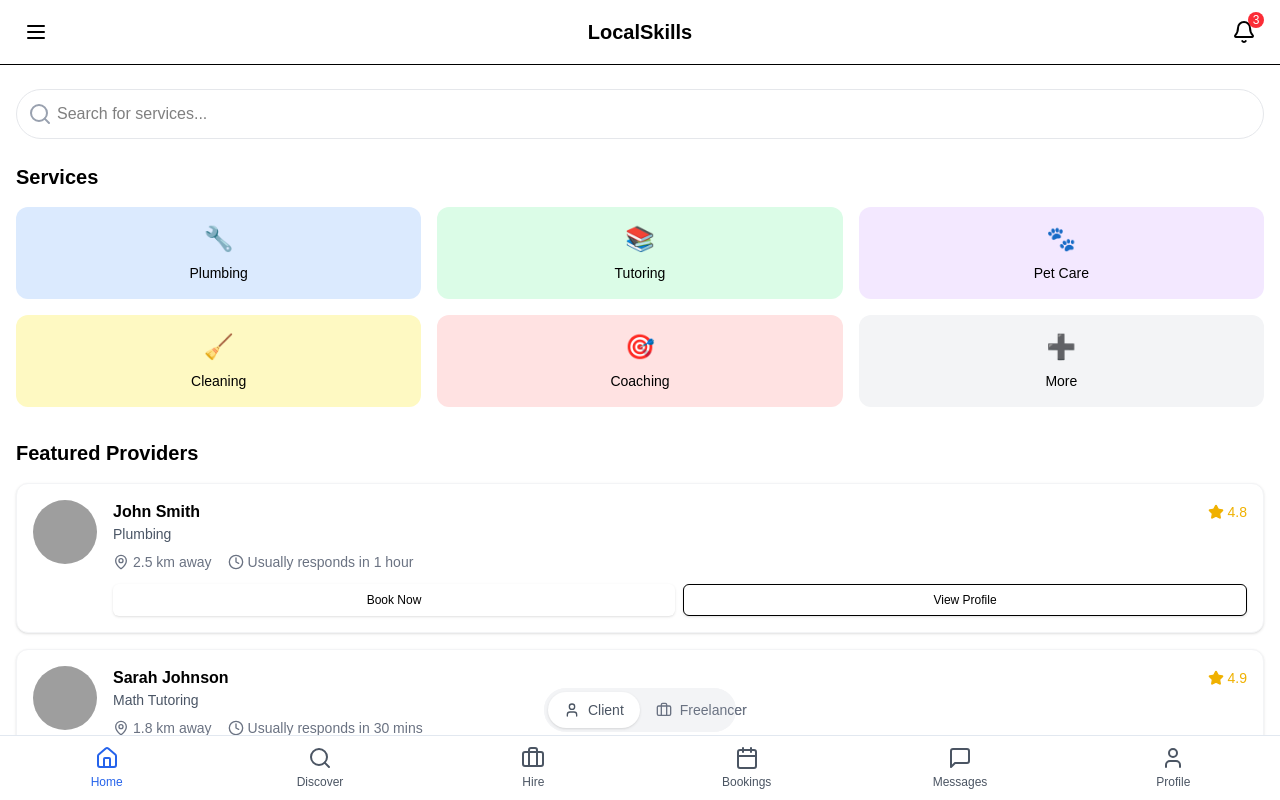
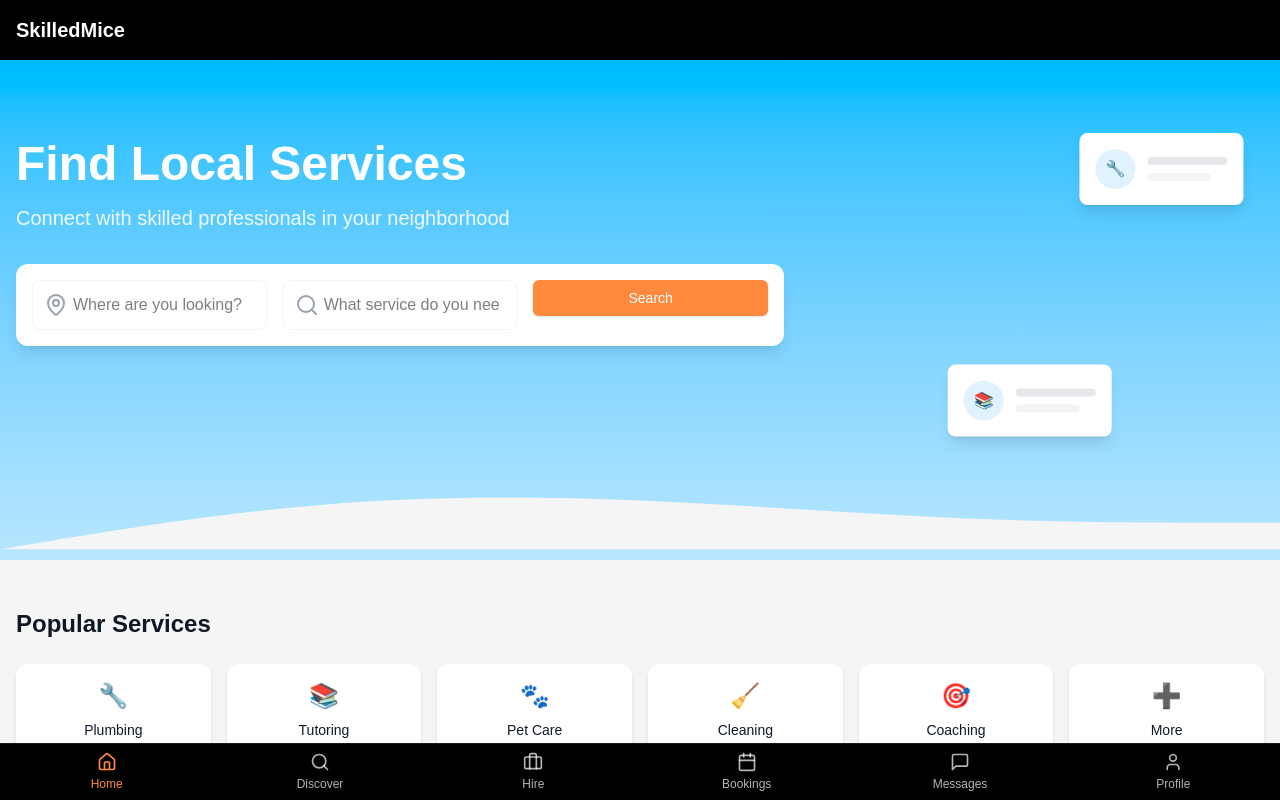
Before and after one commit to SonuCreativeLabs/DoodLance, a Next.js app: page / in a window 1280 px wide. Shown: the top 800 px of the page. Built offline with nearby package versions, Linux system fonts and the light colour scheme; grey boxes are pictures that could not be loaded.

Commit message:
Enhance: Update main layout and bottom navigation styles, improve hero section with animations, and refine service categories and featured providers display

```diff
--- a/package.json
+++ b/package.json
@@ -16,6 +16,7 @@
     "@radix-ui/react-slot": "^1.2.0",
     "@radix-ui/react-tabs": "^1.1.4",
     "@radix-ui/react-toast": "^1.2.7",
+    "@t3-oss/env-nextjs": "^0.10.1",
     "@types/mapbox-gl": "^3.4.1",
     "class-variance-authority": "^0.7.1",
     "clsx": "^2.1.1",
@@ -28,7 +29,6 @@
     "react-dom": "^19.0.0",
     "react-map-gl": "^7.1.0",
     "tailwind-merge": "^3.2.0",
-    "@t3-oss/env-nextjs": "^0.10.1",
     "zod": "^3.22.4"
   },
   "devDependencies": {
--- a/src/app/auth/page.tsx
+++ b/src/app/auth/page.tsx
@@ -2,7 +2,7 @@
 
 import { useState } from 'react'
 import { motion } from 'framer-motion'
-import { Mail, Phone, Lock, ArrowRight } from 'lucide-react'
+import { Mail, Phone, ArrowRight } from 'lucide-react'
 import MainLayout from '@/components/layout/main-layout'
 import { Button } from '@/components/ui/button'
 
@@ -154,6 +154,8 @@ export default function Auth() {
               </div>
             </>
           )}
+
+          <p className="text-sm text-muted-foreground">Don&apos;t have an account?</p>
         </motion.div>
       </div>
     </MainLayout>
--- a/src/app/discover/page.tsx
+++ b/src/app/discover/page.tsx
@@ -15,18 +15,18 @@ const mockGigs = [
     distance: 0.5,
     postedTime: new Date(Date.now() - 3600000).toISOString(), // 1 hour ago
     budget: {
-      min: 50,
-      max: 100
+      min: 500,
+      max: 1000
     },
     category: 'Cleaning',
     location: {
-      lat: 37.7749,
-      lng: -122.4194,
-      address: '123 Main St, San Francisco, CA'
+      lat: 13.0827,
+      lng: 80.2707,
+      address: 'Anna Nagar, Chennai, Tamil Nadu'
     },
     client: {
       id: 'c1',
-      name: 'John Doe',
+      name: 'Priya Kumar',
       rating: 4.8,
       completedJobs: 12
     }
@@ -38,18 +38,18 @@ const mockGigs = [
     distance: 1.2,
     postedTime: new Date(Date.now() - 7200000).toISOString(), // 2 hours ago
     budget: {
-      min: 80,
-      max: 150
+      min: 800,
+      max: 1500
     },
     category: 'Gardening',
     location: {
-      lat: 37.7833,
-      lng: -122.4167,
-      address: '456 Market St, San Francisco, CA'
+      lat: 13.0500,
+      lng: 80.2121,
+      address: 'T. Nagar, Chennai, Tamil Nadu'
     },
     client: {
       id: 'c2',
-      name: 'Jane Smith',
+      name: 'Raj Sharma',
       rating: 4.9,
       completedJobs: 8
     }
@@ -91,25 +91,25 @@ export default function DiscoverPage() {
 
   return (
     <div className="h-full flex flex-col">
-      <div className="flex justify-between items-center p-4 bg-white border-b">
-        <h1 className="text-xl font-semibold">Discover Local Gigs</h1>
+      <div className="flex justify-between items-center p-4 bg-gradient-to-r from-primary to-primary-dark border-b border-white/10">
+        <h1 className="text-xl font-semibold text-white">Discover Local Gigs</h1>
         <div className="flex space-x-2">
           <button
             onClick={() => setViewMode('map')}
-            className={`px-4 py-2 rounded-lg ${
+            className={`px-4 py-2 rounded-lg transition-colors ${
               viewMode === 'map'
-                ? 'bg-blue-500 text-white'
-                : 'bg-gray-100 text-gray-600'
+                ? 'bg-accent text-white'
+                : 'bg-white/10 text-white/70 hover:bg-white/20'
             }`}
           >
             Map
           </button>
           <button
             onClick={() => setViewMode('feed')}
-            className={`px-4 py-2 rounded-lg ${
+            className={`px-4 py-2 rounded-lg transition-colors ${
               viewMode === 'feed'
-                ? 'bg-blue-500 text-white'
-                : 'bg-gray-100 text-gray-600'
+                ? 'bg-accent text-white'
+                : 'bg-white/10 text-white/70 hover:bg-white/20'
             }`}
           >
             Feed
--- a/src/app/page.tsx
+++ b/src/app/page.tsx
@@ -1,14 +1,17 @@
-import { Search, MapPin, Star, Clock } from 'lucide-react'
+"use client"
+
+import { Search, MapPin, Star, Clock, Calendar, User } from 'lucide-react'
 import MainLayout from '@/components/layout/main-layout'
 import { Button } from '@/components/ui/button'
+import { motion } from 'framer-motion'
 
 const serviceCategories = [
-  { name: 'Plumbing', icon: '🔧', color: 'bg-blue-100' },
-  { name: 'Tutoring', icon: '📚', color: 'bg-green-100' },
-  { name: 'Pet Care', icon: '🐾', color: 'bg-purple-100' },
-  { name: 'Cleaning', icon: '🧹', color: 'bg-yellow-100' },
-  { name: 'Coaching', icon: '🎯', color: 'bg-red-100' },
-  { name: 'More', icon: '➕', color: 'bg-gray-100' },
+  { name: 'Plumbing', icon: '🔧', color: 'bg-white' },
+  { name: 'Tutoring', icon: '📚', color: 'bg-white' },
+  { name: 'Pet Care', icon: '🐾', color: 'bg-white' },
+  { name: 'Cleaning', icon: '🧹', color: 'bg-white' },
+  { name: 'Coaching', icon: '🎯', color: 'bg-white' },
+  { name: 'More', icon: '➕', color: 'bg-white' },
 ]
 
 const featuredProviders = [
@@ -38,54 +41,175 @@ const featuredProviders = [
 export default function Home() {
   return (
     <MainLayout>
-      <div className="container mx-auto px-4 py-6">
-        {/* Search Bar */}
-        <div className="relative mb-6">
+      {/* Hero Banner with Animation */}
+      <div className="relative h-[500px] bg-gradient-to-b from-sky-400 to-sky-200 overflow-hidden">
+        {/* Animated Background Elements */}
+        <div className="absolute inset-0">
+          <motion.div
+            initial={{ opacity: 0 }}
+            animate={{ opacity: 1 }}
+            transition={{ duration: 1 }}
+            className="absolute inset-0"
+          >
+            {/* Curved Path */}
+            <svg
+              className="absolute bottom-0 w-full h-32"
+              viewBox="0 0 1440 120"
+              fill="none"
+              xmlns="http://www.w3.org/2000/svg"
+            >
+              <path
+                d="M0 120L60 110C120 100 240 80 360 70C480 60 600 60 720 65C840 70 960 80 1080 85C1200 90 1320 90 1380 90L1440 90V120H1380C1320 120 1200 120 1080 120C960 120 840 120 720 120C600 120 480 120 360 120C240 120 120 120 60 120H0V120Z"
+                fill="#F5F5F5"
+              />
+            </svg>
+          </motion.div>
+
+          {/* Animated Service Icons */}
+          <motion.div
+            initial={{ y: 100, opacity: 0 }}
+            animate={{ y: 0, opacity: 1 }}
+            transition={{ duration: 0.8, delay: 0.2 }}
+            className="absolute right-10 top-20 w-72 h-72"
+          >
+            <div className="relative w-full h-full">
+              {/* Service Provider Animation */}
+              <motion.div
+                animate={{
+                  y: [0, -10, 0],
+                  x: [0, 5, 0],
+                }}
+                transition={{
+                  duration: 4,
+                  repeat: Infinity,
+                  repeatType: "reverse",
+                }}
+                className="absolute top-0 right-0 bg-white p-4 rounded-lg shadow-lg"
+              >
+                <div className="flex items-center space-x-3">
+                  <div className="w-10 h-10 bg-sky-100 rounded-full flex items-center justify-center">
+                    🔧
+                  </div>
+                  <div>
+                    <div className="h-2 w-20 bg-gray-200 rounded"></div>
+                    <div className="h-2 w-16 bg-gray-100 rounded mt-2"></div>
+                  </div>
+                </div>
+              </motion.div>
+
+              <motion.div
+                animate={{
+                  y: [0, 10, 0],
+                  x: [0, -5, 0],
+                }}
+                transition={{
+                  duration: 3.5,
+                  repeat: Infinity,
+                  repeatType: "reverse",
+                  delay: 0.5,
+                }}
+                className="absolute bottom-0 left-0 bg-white p-4 rounded-lg shadow-lg"
+              >
+                <div className="flex items-center space-x-3">
+                  <div className="w-10 h-10 bg-sky-100 rounded-full flex items-center justify-center">
+                    📚
+                  </div>
+                  <div>
+                    <div className="h-2 w-20 bg-gray-200 rounded"></div>
+                    <div className="h-2 w-16 bg-gray-100 rounded mt-2"></div>
+                  </div>
+                </div>
+              </motion.div>
+            </div>
+          </motion.div>
+        </div>
+
+        {/* Hero Content */}
+        <div className="relative container mx-auto px-4 pt-20">
+          <motion.div
+            initial={{ y: 20, opacity: 0 }}
+            animate={{ y: 0, opacity: 1 }}
+            transition={{ duration: 0.8 }}
+            className="max-w-2xl"
+          >
+            <h1 className="text-4xl md:text-5xl font-bold text-white mb-4">
+              Find Local Services
+            </h1>
+            <p className="text-xl text-white/90 mb-8">
+              Connect with skilled professionals in your neighborhood
+            </p>
+          </motion.div>
+
+          {/* Modern Search Bar */}
+          <motion.div
+            initial={{ y: 20, opacity: 0 }}
+            animate={{ y: 0, opacity: 1 }}
+            transition={{ duration: 0.8, delay: 0.2 }}
+            className="bg-white rounded-xl shadow-lg p-4 max-w-3xl"
+          >
+            <div className="grid grid-cols-1 md:grid-cols-3 gap-4">
+              <div className="relative">
+                <MapPin className="absolute left-3 top-1/2 transform -translate-y-1/2 text-gray-400" />
+                <input
+                  type="text"
+                  placeholder="Where are you looking?"
+                  className="w-full pl-10 pr-4 py-3 rounded-lg border border-gray-100 focus:outline-none focus:ring-2 focus:ring-sky-400"
+                />
+              </div>
               <div className="relative">
                 <Search className="absolute left-3 top-1/2 transform -translate-y-1/2 text-gray-400" />
                 <input
                   type="text"
-              placeholder="Search for services..."
-              className="w-full pl-10 pr-4 py-3 rounded-full border border-gray-200 focus:outline-none focus:ring-2 focus:ring-primary"
+                  placeholder="What service do you need?"
+                  className="w-full pl-10 pr-4 py-3 rounded-lg border border-gray-100 focus:outline-none focus:ring-2 focus:ring-sky-400"
                 />
+              </div>
+              <Button className="w-full bg-[#FF8A3D] hover:bg-[#ff7a24] text-white py-3">
+                Search
+              </Button>
+            </div>
+          </motion.div>
         </div>
       </div>
 
+      <div className="container mx-auto px-4 py-12">
         {/* Service Categories */}
-        <section className="mb-8">
-          <h2 className="text-xl font-semibold mb-4">Services</h2>
-          <div className="grid grid-cols-3 gap-4">
+        <section className="mb-12">
+          <h2 className="text-2xl font-semibold mb-6 text-gray-900">Popular Services</h2>
+          <div className="grid grid-cols-3 md:grid-cols-6 gap-4">
             {serviceCategories.map((category) => (
-              <div
+              <motion.div
                 key={category.name}
-                className={`${category.color} rounded-xl p-4 text-center cursor-pointer hover:scale-105 transition-transform`}
+                whileHover={{ scale: 1.05 }}
+                className="bg-white rounded-xl p-4 text-center cursor-pointer shadow-md hover:shadow-lg transition-all duration-200"
               >
                 <div className="text-2xl mb-2">{category.icon}</div>
-                <div className="text-sm font-medium">{category.name}</div>
-              </div>
+                <div className="text-sm font-medium text-gray-900">{category.name}</div>
+              </motion.div>
             ))}
           </div>
         </section>
 
         {/* Featured Providers */}
         <section>
-          <h2 className="text-xl font-semibold mb-4">Featured Providers</h2>
-          <div className="space-y-4">
+          <h2 className="text-2xl font-semibold mb-6 text-gray-900">Top Rated Professionals</h2>
+          <div className="grid grid-cols-1 md:grid-cols-2 gap-6">
             {featuredProviders.map((provider) => (
-              <div
+              <motion.div
                 key={provider.id}
-                className="bg-white rounded-xl p-4 shadow-sm border border-gray-100"
+                whileHover={{ y: -5 }}
+                className="bg-white rounded-xl p-4 shadow-md hover:shadow-lg transition-all duration-200"
               >
                 <div className="flex items-start gap-4">
                   <img
                     src={provider.image}
                     alt={provider.name}
-                    className="w-16 h-16 rounded-full"
+                    className="w-16 h-16 rounded-full border-2 border-[#FF8A3D]"
                   />
                   <div className="flex-1">
                     <div className="flex items-center justify-between">
-                      <h3 className="font-semibold">{provider.name}</h3>
-                      <div className="flex items-center text-yellow-500">
+                      <h3 className="font-semibold text-gray-900">{provider.name}</h3>
+                      <div className="flex items-center text-[#FF8A3D]">
                         <Star className="w-4 h-4 fill-current" />
                         <span className="ml-1 text-sm">{provider.rating}</span>
                       </div>
@@ -102,16 +226,16 @@ export default function Home() {
                       </div>
                     </div>
                     <div className="mt-3 flex gap-2">
-                      <Button size="sm" className="flex-1">
+                      <Button className="flex-1 bg-[#FF8A3D] hover:bg-[#ff7a24] text-white border-0">
                         Book Now
                       </Button>
-                      <Button size="sm" variant="outline" className="flex-1">
+                      <Button variant="outline" className="flex-1 border-gray-200 text-gray-700 hover:bg-gray-50">
                         View Profile
                       </Button>
                     </div>
                   </div>
                 </div>
-              </div>
+              </motion.div>
             ))}
           </div>
         </section>
--- a/src/components/layout/bottom-nav.tsx
+++ b/src/components/layout/bottom-nav.tsx
@@ -4,10 +4,6 @@ import Link from 'next/link'
 import { usePathname } from 'next/navigation'
 import { Home, Search, Calendar, MessageSquare, User, Briefcase } from 'lucide-react'
 import { cn } from '@/lib/utils'
-import ModeSwitch from '@/components/mode-switch'
-
-const BottomNav = () => {
-  const pathname = usePathname()
 
 const navigation = [
   { name: 'Home', href: '/', icon: Home },
@@ -18,33 +14,30 @@ const BottomNav = () => {
   { name: 'Profile', href: '/profile', icon: User },
 ]
 
-  const handleModeChange = (mode: 'client' | 'freelancer') => {
-    console.log('Mode changed to:', mode)
-    // Handle mode change logic here
-  }
+export default function BottomNav() {
+  const pathname = usePathname()
 
   return (
-    <nav className="fixed bottom-0 left-0 right-0 z-50 bottom-nav border-t">
-      <div className="grid grid-cols-6 h-16">
+    <div className="fixed bottom-0 left-0 right-0 bg-black text-white border-t border-white/10">
+      <div className="container mx-auto">
+        <div className="grid grid-cols-6">
           {navigation.map((item) => (
             <Link
               key={item.name}
               href={item.href}
               className={cn(
-              "flex flex-col items-center justify-center gap-1 bottom-nav-item",
-              pathname === item.href && "active"
+                "flex flex-col items-center justify-center py-2 transition-colors",
+                pathname === item.href
+                  ? "text-[#FF8A3D]"
+                  : "text-white/70 hover:text-white"
               )}
             >
-            <item.icon className="w-6 h-6" />
-            <span className="text-xs font-medium">{item.name}</span>
+              <item.icon className="w-5 h-5" />
+              <span className="text-xs mt-1 font-medium">{item.name}</span>
             </Link>
           ))}
         </div>
-      <div className="absolute -top-12 left-1/2 transform -translate-x-1/2">
-        <ModeSwitch onModeChange={handleModeChange} />
       </div>
-    </nav>
+    </div>
   )
 }
-
-export default BottomNav
--- a/src/components/layout/main-layout.tsx
+++ b/src/components/layout/main-layout.tsx
@@ -1,17 +1,19 @@
 "use client"
 
-import { ReactNode } from 'react'
 import BottomNav from './bottom-nav'
-import Header from './header'
 
 interface MainLayoutProps {
-  children: ReactNode
+  children: React.ReactNode
 }
 
-const MainLayout = ({ children }: MainLayoutProps) => {
+export default function MainLayout({ children }: MainLayoutProps) {
   return (
-    <div className="min-h-screen bg-background">
-      <Header />
+    <div className="min-h-screen bg-[#F5F5F5]">
+      <nav className="bg-black text-white py-4 px-4 shadow-md">
+        <div className="container mx-auto flex justify-between items-center">
+          <h1 className="text-xl font-bold">SkilledMice</h1>
+        </div>
+      </nav>
       <main className="pb-16">
         {children}
       </main>
@@ -19,5 +21,3 @@ const MainLayout = ({ children }: MainLayoutProps) => {
     </div>
   )
 }
-
-export default MainLayout
--- /dev/null
+++ b/src/components/layout/navbar.tsx
@@ -0,0 +1,42 @@
+import Link from "next/link"
+import { Mouse } from "lucide-react"
+import { Button } from "@/components/ui/button"
+
+export function Navbar() {
+  return (
+    <nav className="bg-navy-900 text-white">
+      <div className="container mx-auto px-4">
+        <div className="flex items-center justify-between h-16">
+          {/* Logo */}
+          <Link href="/" className="flex items-center space-x-2">
+            <Mouse className="w-8 h-8 text-amber-500" />
+            <span className="text-xl font-bold">SkilledMice</span>
+          </Link>
+
+          {/* Navigation Links */}
+          <div className="hidden md:flex items-center space-x-8">
+            <Link href="/services" className="hover:text-amber-500 transition-colors">
+              Services
+            </Link>
+            <Link href="/providers" className="hover:text-amber-500 transition-colors">
+              Providers
+            </Link>
+            <Link href="/about" className="hover:text-amber-500 transition-colors">
+              About
+            </Link>
+          </div>
+
+          {/* Auth Buttons */}
+          <div className="flex items-center space-x-4">
+            <Button variant="outline" className="border-white/20 text-white hover:bg-white/10">
+              Sign In
+            </Button>
+            <Button className="bg-amber-500 hover:bg-amber-600 text-white">
+              Sign Up
+            </Button>
+          </div>
+        </div>
+      </div>
+    </nav>
+  )
+}
--- /dev/null
+++ b/tailwind.config.js
@@ -0,0 +1,66 @@
+/** @type {import('tailwindcss').Config} */
+module.exports = {
+  darkMode: ["class"],
+  content: [
+    './pages/**/*.{ts,tsx}',
+    './components/**/*.{ts,tsx}',
+    './app/**/*.{ts,tsx}',
+    './src/**/*.{ts,tsx}',
+  ],
+  theme: {
+    container: {
+      center: true,
+      padding: "2rem",
+      screens: {
+        "2xl": "1400px",
+      },
+    },
+    extend: {
+      colors: {
+        primary: {
+          DEFAULT: "#7CD0F6",
+          dark: "#1B3159",
+        },
+        accent: {
+          DEFAULT: "#F7A03C",
+          hover: "#E5912C",
+        },
+        background: {
+          light: "#F8FBFE",
+          dark: "#1B3159",
+        },
+        border: "hsl(var(--border))",
+        input: "hsl(var(--input))",
+        ring: "hsl(var(--ring))",
+        foreground: "hsl(var(--foreground))",
+      },
+      gradientColorStops: {
+        'primary-start': '#7CD0F6',
+        'primary-end': '#1B3159',
+      },
+      backgroundImage: {
+        'primary-gradient': 'linear-gradient(to bottom, var(--tw-gradient-stops))',
+      },
+      borderRadius: {
+        lg: "var(--radius)",
+        md: "calc(var(--radius) - 2px)",
+        sm: "calc(var(--radius) - 4px)",
+      },
+      keyframes: {
+        "accordion-down": {
+          from: { height: 0 },
+          to: { height: "var(--radix-accordion-content-height)" },
+        },
+        "accordion-up": {
+          from: { height: "var(--radix-accordion-content-height)" },
+          to: { height: 0 },
+        },
+      },
+      animation: {
+        "accordion-down": "accordion-down 0.2s ease-out",
+        "accordion-up": "accordion-up 0.2s ease-out",
+      },
+    },
+  },
+  plugins: [require("tailwindcss-animate")],
+}
```
Also changed, not shown: src/app/bookings/page.tsx (+17 -15 lines), src/components/feed/neighborhood-feed.tsx (+9 -9 lines), src/components/map/local-map.tsx (+9 -8 lines). Lines whose indentation alone changed are shown as unchanged.
